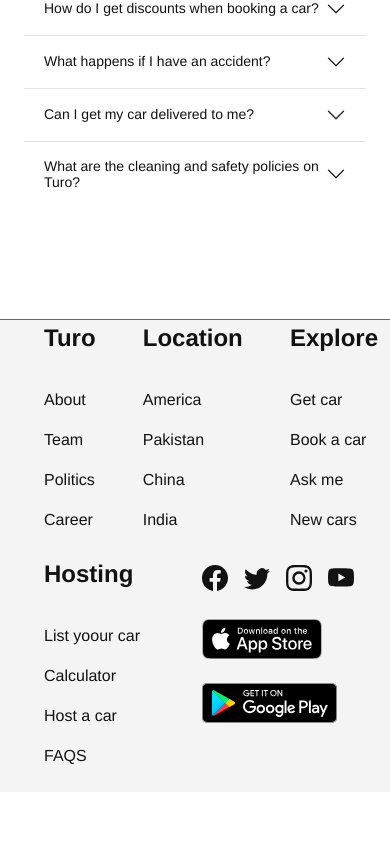
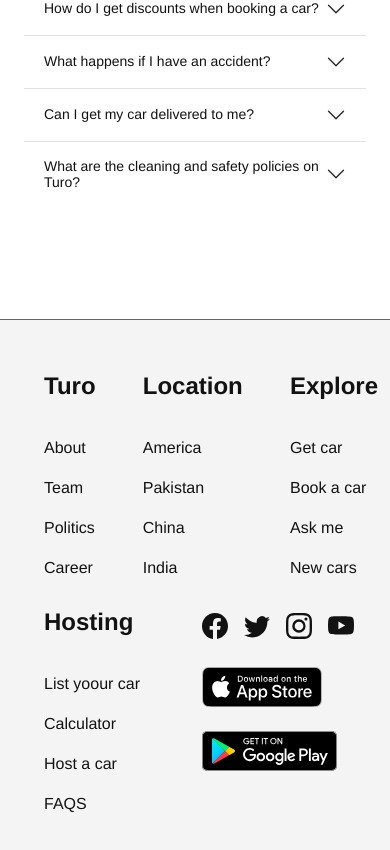
Before and after one commit to Hamzaansari15/React-Assigment4, a React (Create React App) app in the folder my-app/: page / in a window 390 px wide. Shown: the part 4748-5598 px from the top of the page. Before the commit the page ends 5540 px from the top, so only its background shows below. Built offline with nearby package versions, Linux system fonts and the light colour scheme.

Commit message:
Fix Responsive Issues

```diff
--- a/my-app/src/components/footer/footer.css
+++ b/my-app/src/components/footer/footer.css
@@ -16,7 +16,7 @@
 @media screen and (max-width: 600px) {
     .footer{
         width: 100%;
-        margin: 0px;
+        margin: 3em 0px;
     }
 }
 .footer_list ul{
```
